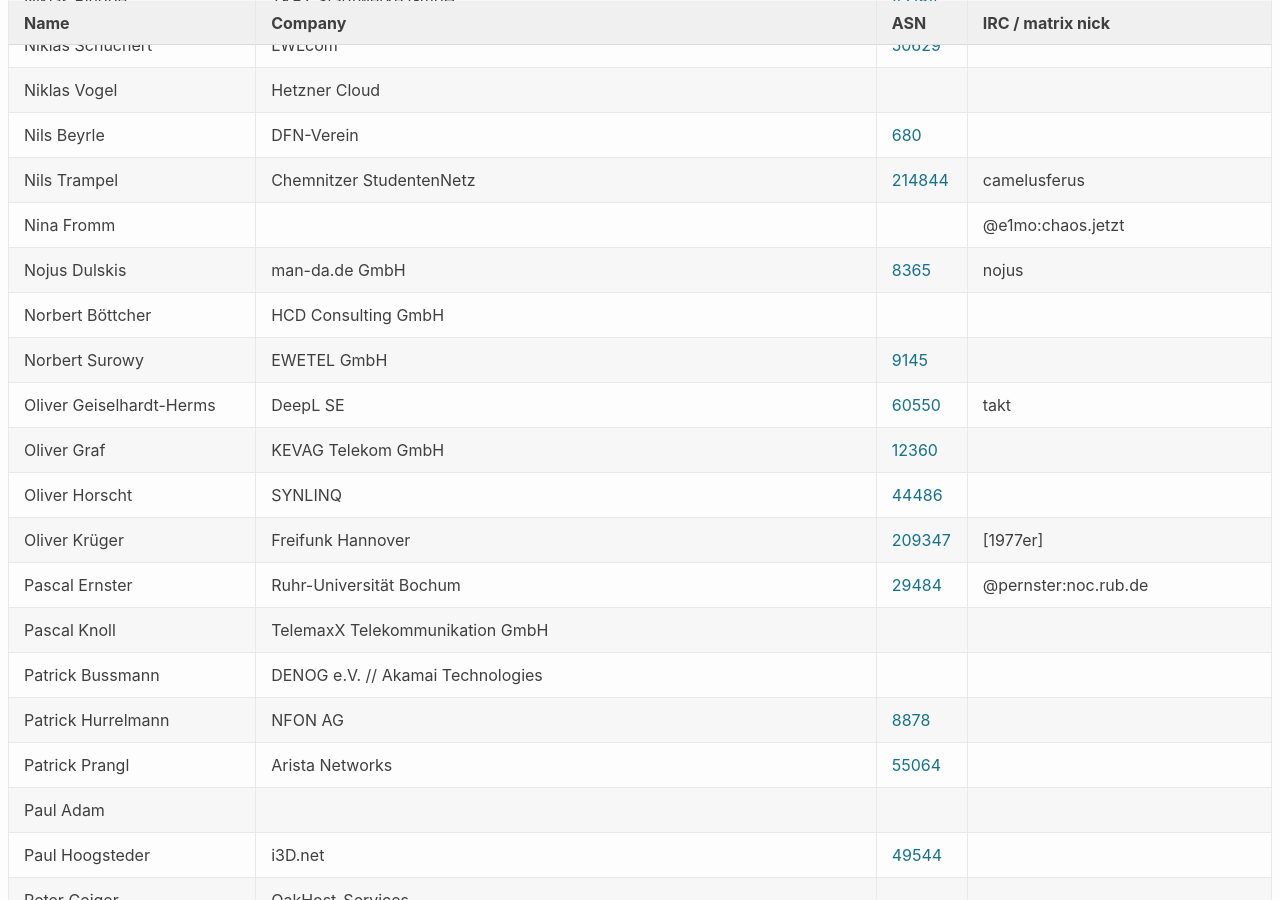
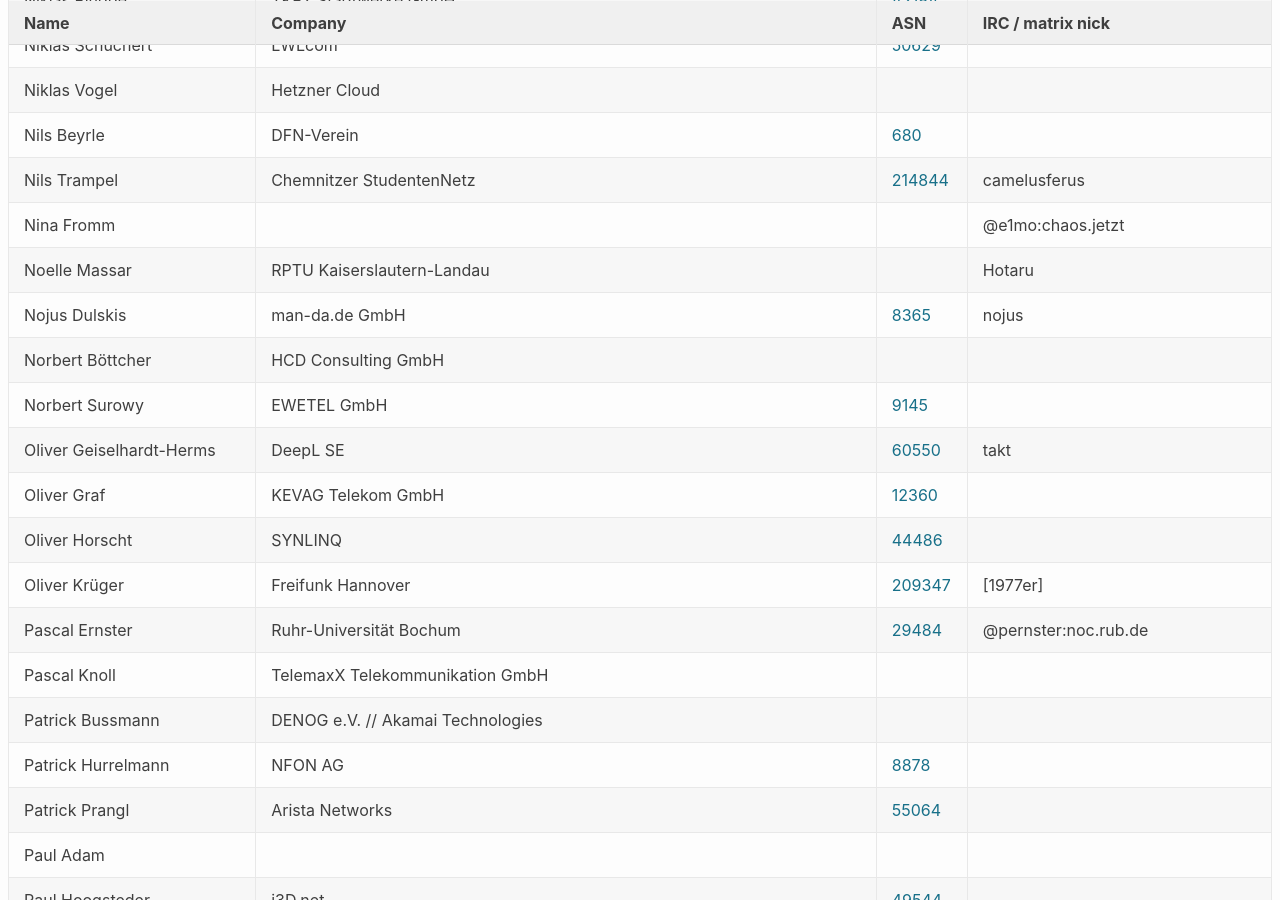
Before and after one commit to denog/pretix-attendeelist, a Jekyll site: the page built from denog17/index.markdown, in a window 1280 px wide and 900 px high, scrolled down 13924 px. Built offline with Jekyll 4.4.1, drawn with Linux system fonts in a browser that asks for light colours.

Commit message:
Latest data: Tue Sep 23 17:47:53 UTC 2025

```diff
--- a/_data/attendees_denog17_onsite.json
+++ b/_data/attendees_denog17_onsite.json
@@ -1866,6 +1866,12 @@
     "asn": null
   },
   {
+    "name": "Noelle Massar",
+    "company": "RPTU Kaiserslautern-Landau",
+    "irc": "Hotaru",
+    "asn": null
+  },
+  {
     "name": "Nojus Dulskis",
     "company": "man-da.de GmbH",
     "irc": "nojus",
```
